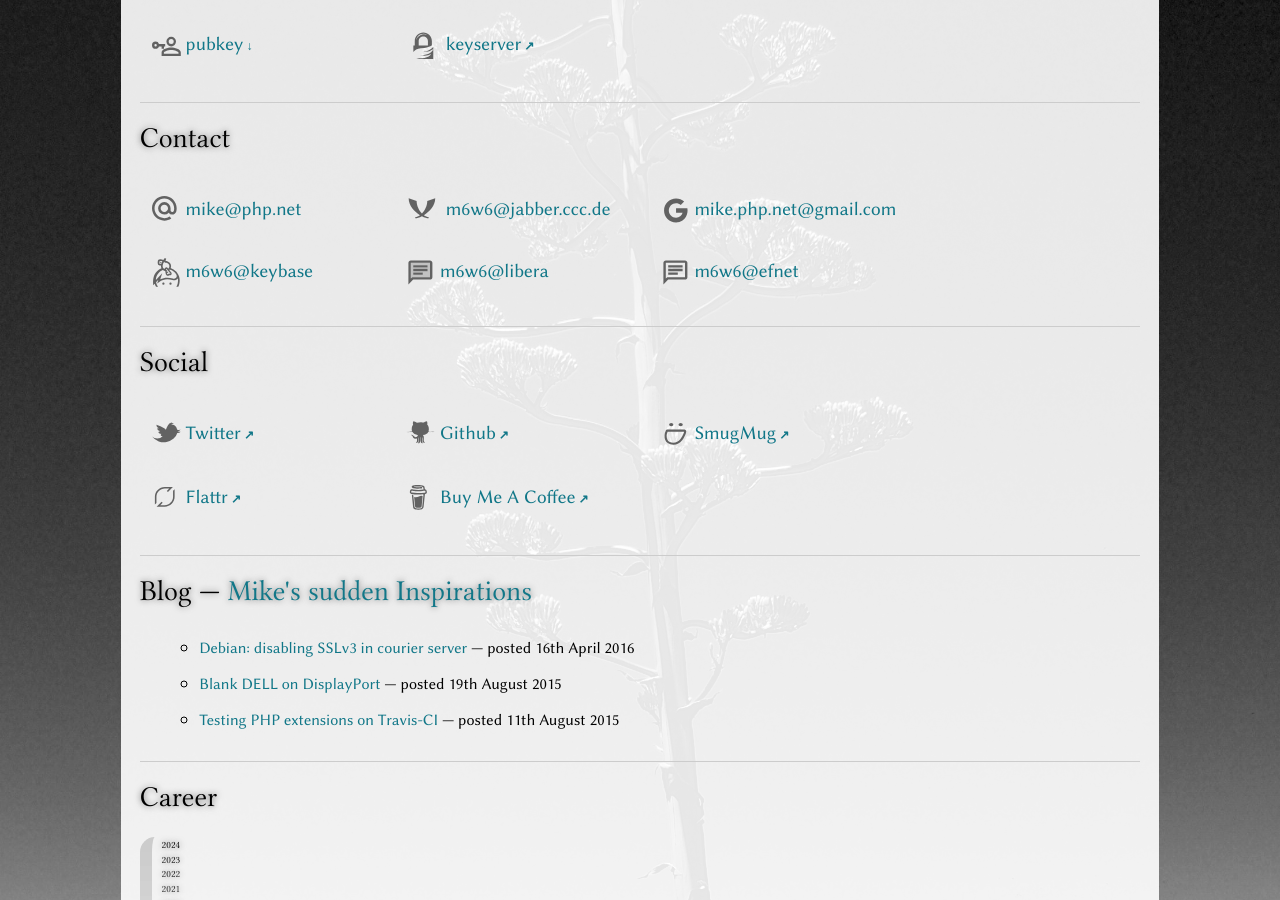
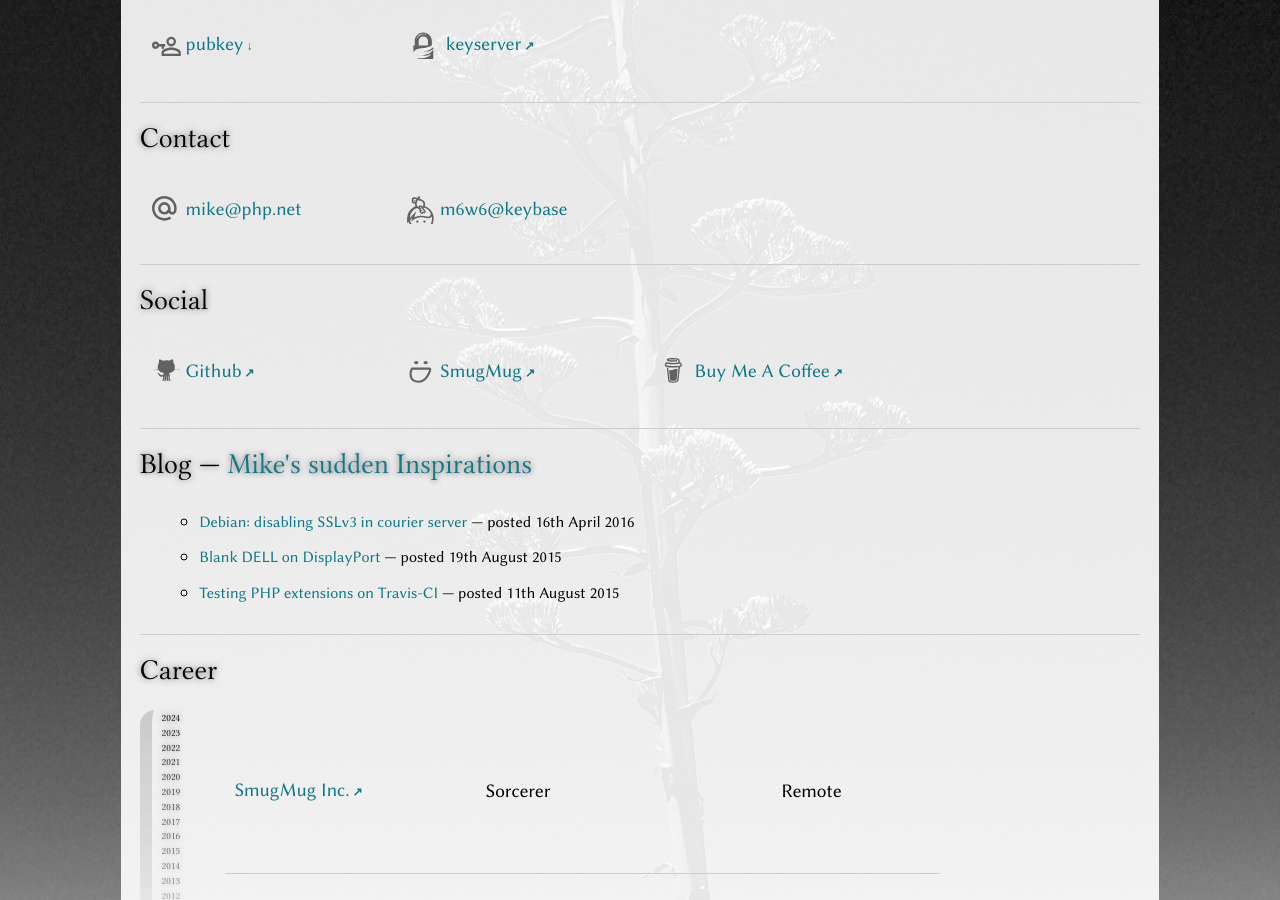
Before and after one commit to m6w6/m6w6.github.io, a Jekyll site: the page built from index.html, in a window 1280 px wide and 900 px high, scrolled down 381 px. Built offline with Jekyll 4.4.1, drawn with Linux system fonts in a browser that asks for light colours.

Commit message:
Remove old/useless links

```diff
--- a/index.html
+++ b/index.html
@@ -27,20 +27,14 @@
 			<h2 id="contact">Contact</h2>
 			<div class="box-of-links">
 				{% include contact.email.html %}
-				{% include contact.jabber.html %}
-				{% include contact.google.html %}
 				{% include contact.keybase.html %}
-				{% include contact.libera.html %}
-				{% include contact.efnet.html %}
 		</section>
 		<section>
 			<h2>Social</h2>
 			<div class="box-of-links">
-				{% include social.twitter.html %}
 				{% include social.github.html %}
 				{% include social.smugmug.html %}
 
-				{% include sponsor.flattr.html %}
 				{% include sponsor.buymeacoffee.html %}
 			</div>
 		</section>
```
